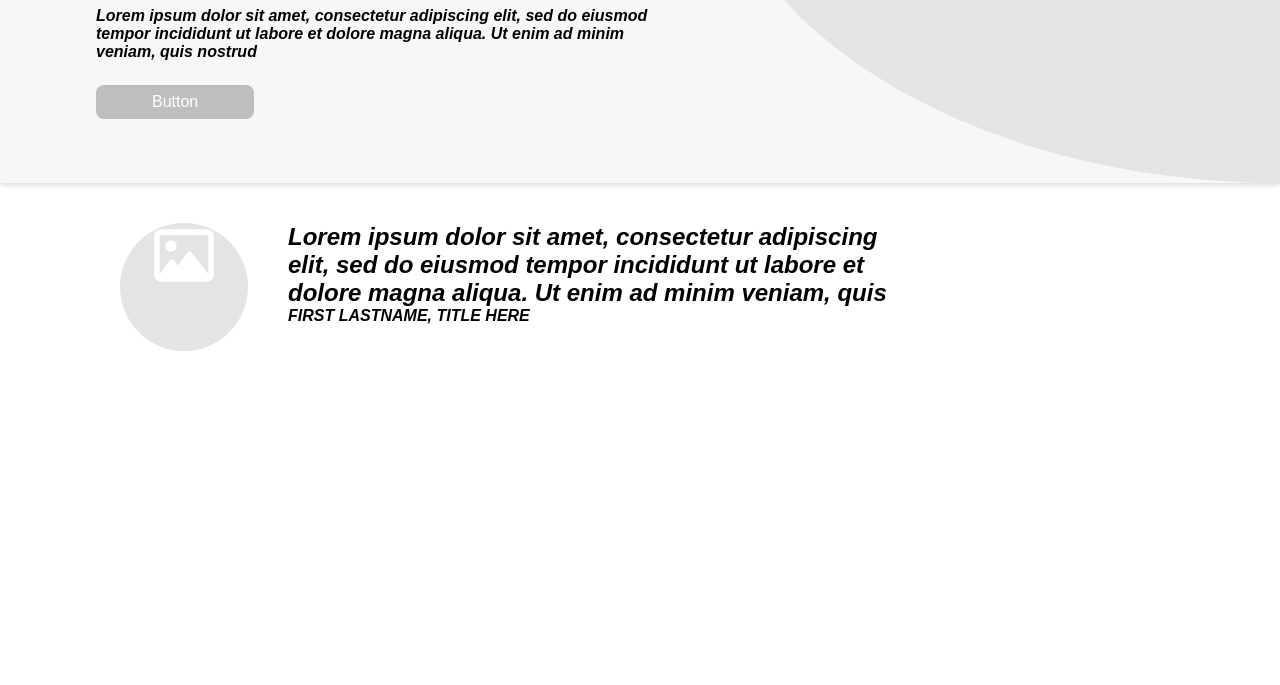
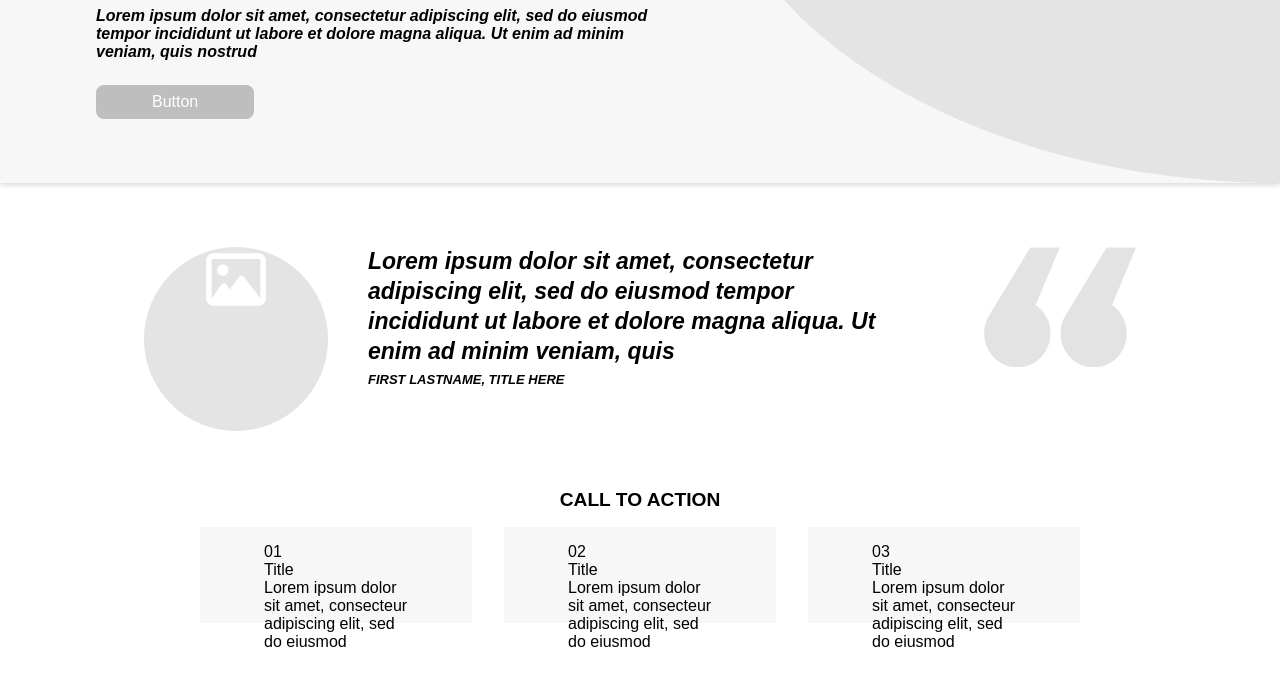
Before and after one commit to Nivealba/OYEOTestrun, a plain HTML site: page index.html in a window 1280 px wide. Shown: the part 323-1008 px from the top of the page. Before the commit the page ends 800 px from the top, so only its background shows below. Drawn offline with Linux system fonts and the light colour scheme.

Commit message:
Finished quote section, starting on the call2action section with flexboxes, may need to troubleshoot fitting different/bigger screen sizes.

```diff
--- a/index.html
+++ b/index.html
@@ -39,7 +39,16 @@
         <div class="quopic"><i class="fa-regular fa-image" style="color: #ffffff;"></i></div>
             <div class="h2q">Lorem ipsum dolor sit amet, consectetur adipiscing elit, sed do eiusmod tempor incididunt ut labore et dolore magna aliqua. Ut enim ad minim veniam, quis</div>
             <div class="h3q">FIRST LASTNAME, TITLE HERE</div>
-        <div class="quoquo"></div>
+        <img src="Quotess.png" alt="Quote" width="815" height="645" class="quoquo">
+    </div>
+
+    <div class="c2a">
+        <div class="calltit">CALL TO ACTION</div>
+        <div class="callflex">
+            <div>01<br />Title<br />Lorem ipsum dolor sit amet, consecteur adipiscing elit, sed do eiusmod</div>
+            <div>02<br />Title<br />Lorem ipsum dolor sit amet, consecteur adipiscing elit, sed do eiusmod</div>
+            <div>03<br />Title<br />Lorem ipsum dolor sit amet, consecteur adipiscing elit, sed do eiusmod</div>
+        </div>
     </div>
 </body>
 </html>
--- a/style.css
+++ b/style.css
@@ -2,6 +2,8 @@ body {
     font-family: sans-serif;
     margin: 0px;
 }
+
+/* Nav bar */
 
 .nav {
     background-color: white;
@@ -16,6 +18,8 @@ body {
     font-weight: 550;
     float: left;
 }
+
+/* Dropdown/menu */
 
 ul {
     list-style-type: none;
@@ -75,6 +79,8 @@ li.dropdown {
   display: block;
 }
 
+/* Banner */
+
 .banner {
     display: block;
     position: relative;
@@ -121,6 +127,8 @@ li.dropdown {
     padding-bottom: 24px;
 }
 
+/* Button */
+
 .buttonb {
     background-color: #BEBEBE;
     border: 2px solid #BEBEBE;
@@ -140,11 +148,14 @@ li.dropdown {
     border: 2px solid #F26532;
 }
 
+/* Quote */
+
 .quote {
+    position: relative;
     background-color: white;
-    margin: 40px;
-    margin-right: 120px;
-    margin-left: 120px;
+    margin: 64px;
+    margin-right: 144px;
+    margin-left: 144px;
 }
 
 .quopic {
@@ -152,28 +163,57 @@ li.dropdown {
     text-align: center;
     font-size: 60px;
     background-color: #E4E4E4;
-    width: 128px;
-    height: 128px;
+    width: 184px;
+    height: 184px;
     border-radius: 100%;
     margin-right: 40px;
 }
 
 .h2q {
-    font-size: x-large;
+    font-size: 23px;
     font-weight: 550;
     font-style: italic;
+    line-height: 1.3;
     width: 75%;
 }
 
 .h3q {
+    font-size: small;
+    line-height: 2;
     font-weight: 550;
     font-style: italic;
 }
 
 .quoquo {
-    background-image: url("Group 55.png");
-    background-repeat: no-repeat;
-    background-position: right;
-    height: 60px;
+    position: absolute;
+    top: 0;
+    right: 0;
     width: auto;
+    height: 120px;
+    object-fit: contain;
 }
+
+/* CALL 2 ACTION */
+
+.c2a {
+    margin: 96px;
+}
+
+.calltit {
+    font-size: larger;
+    font-weight: 900;
+    text-align: center;
+}
+
+.callflex {
+    display: flex;
+    justify-content: center;
+}
+
+.callflex > div {
+    background-color: #F7F7F7;
+    margin: 16px;
+    width: 144px;
+    height: 64px;
+    padding: 16px 64px;
+}
```
Also changed, not shown: Quotess.png (added), Users/ctech21h/Downloads/Group 55.png (added), 1 other file.
